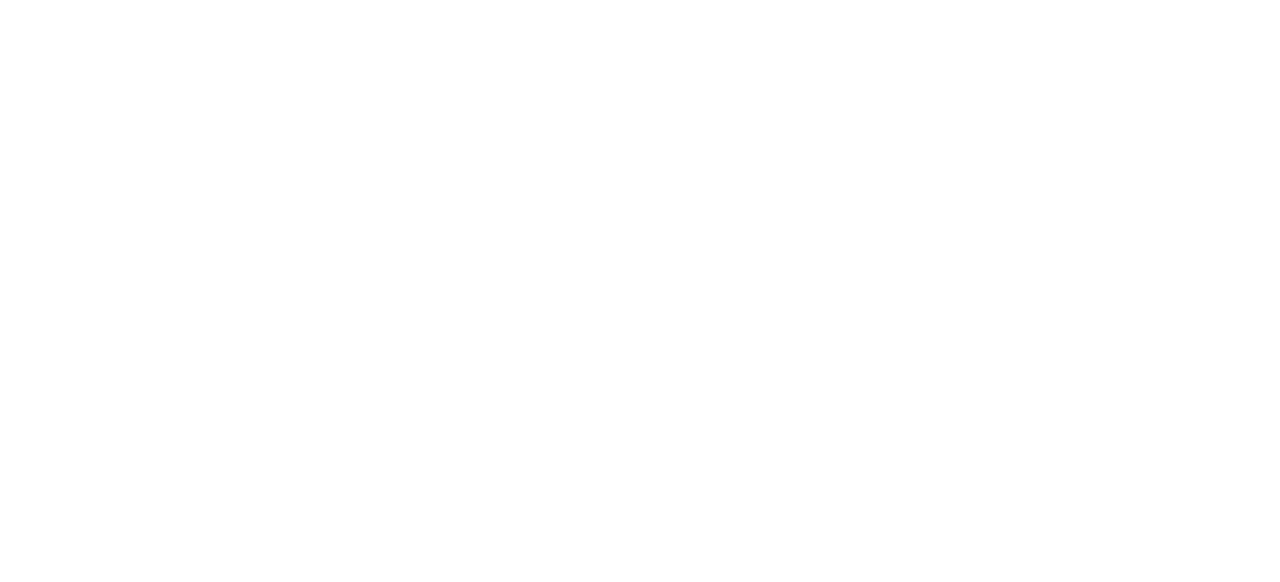
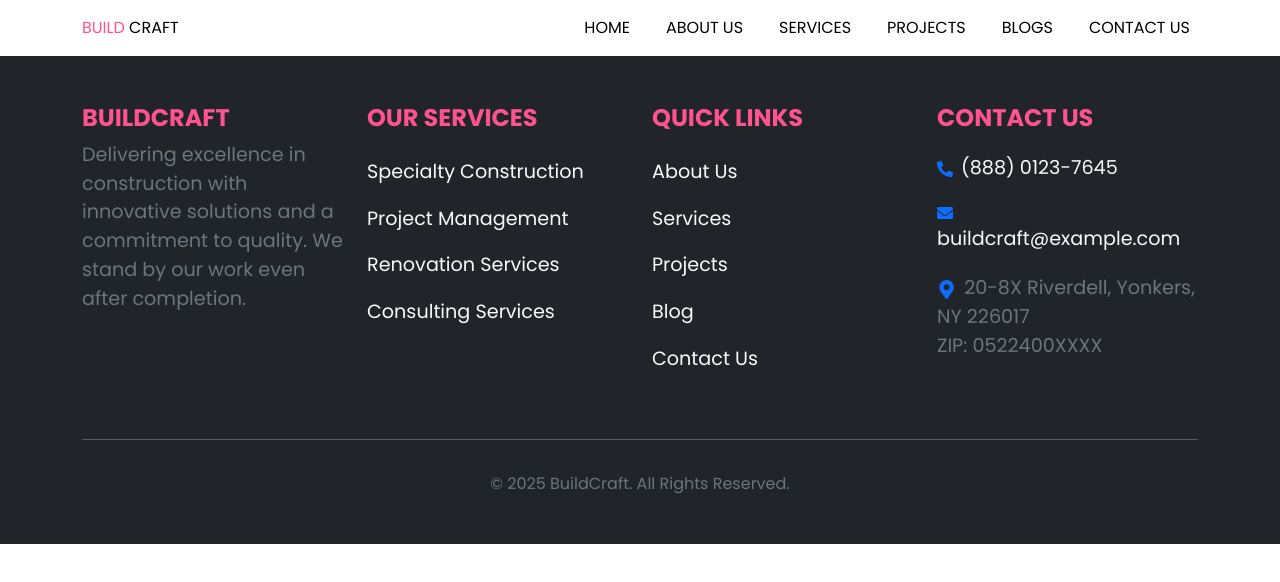
Before and after one commit to Rownokk/BuildCraft, a React (Vite) app in the folder frontend/: page /service/1 in a window 1280 px wide. Before the commit this address had no page. Shown: the top 582 px of the page. Built offline with nearby package versions, Linux system fonts and the light colour scheme.

Commit message:
component create, #56

```diff
--- a/frontend/src/App.jsx
+++ b/frontend/src/App.jsx
@@ -23,6 +23,7 @@
 
 import { default as CreateService } from "./components/backend/services/Create";
 import { default as EditService } from "./components/backend/services/Edit";
+import ServiceDetail from './components/frontend/ServiceDetail';
 
 function App() {
   const [count, setCount] = useState(0);
@@ -35,6 +36,7 @@
           <Route path='/about' element={<About />} />
           <Route path='/services' element={<Services />} />
           <Route path='/contact' element={<ContactUs />} />
+          <Route path='/service/:id' element={<ServiceDetail />} />
           <Route path='/projects' element={<Projects />} />
           <Route path='/blogs' element={<Blogs />} />
           <Route path='/admin/login' element={<Login/>} />
--- /dev/null
+++ b/frontend/src/components/frontend/ServiceDetail.jsx
@@ -0,0 +1,17 @@
+import React from 'react'
+import Header from '../common/Header'
+import Footer from '../common/Footer'
+
+const ServiceDetail = () => {
+  return (
+    <>
+        <Header/>
+
+      <Footer/>
+
+    </>
+
+  )
+}
+
+export default ServiceDetail
```
